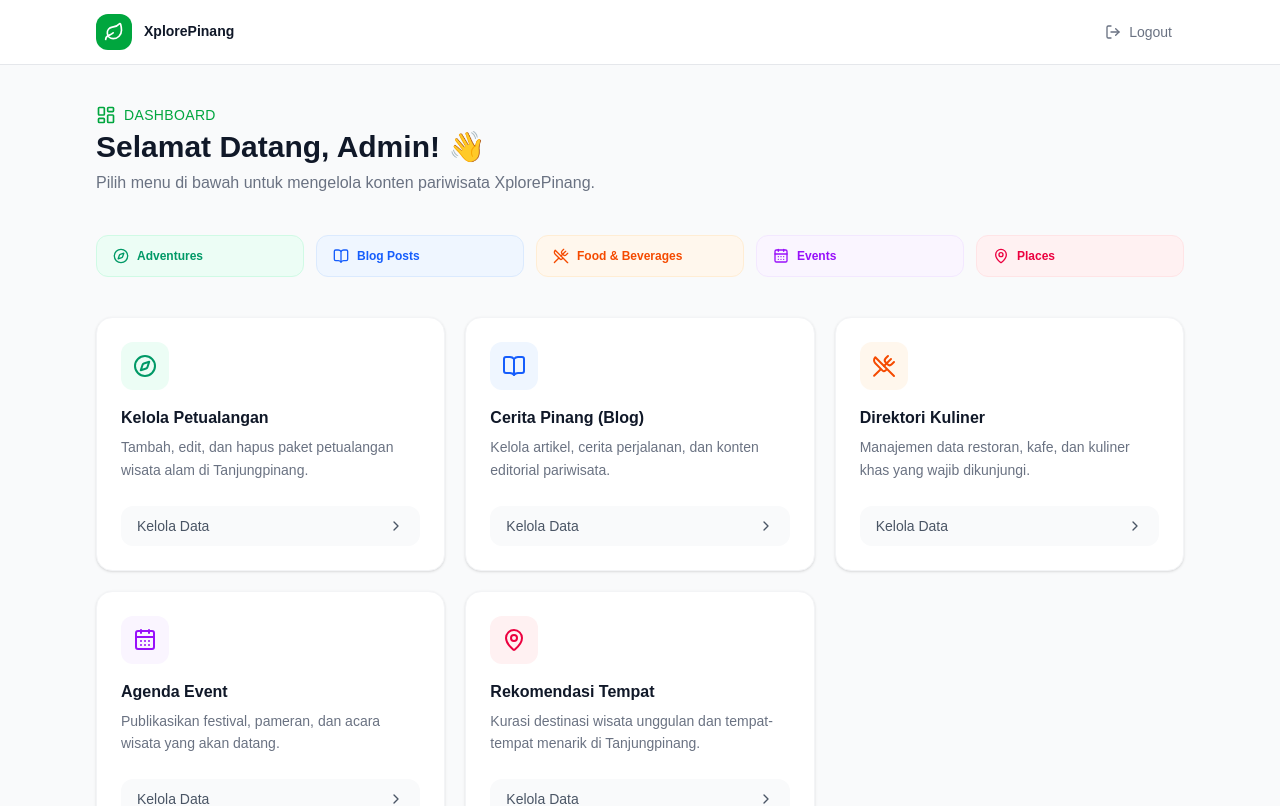
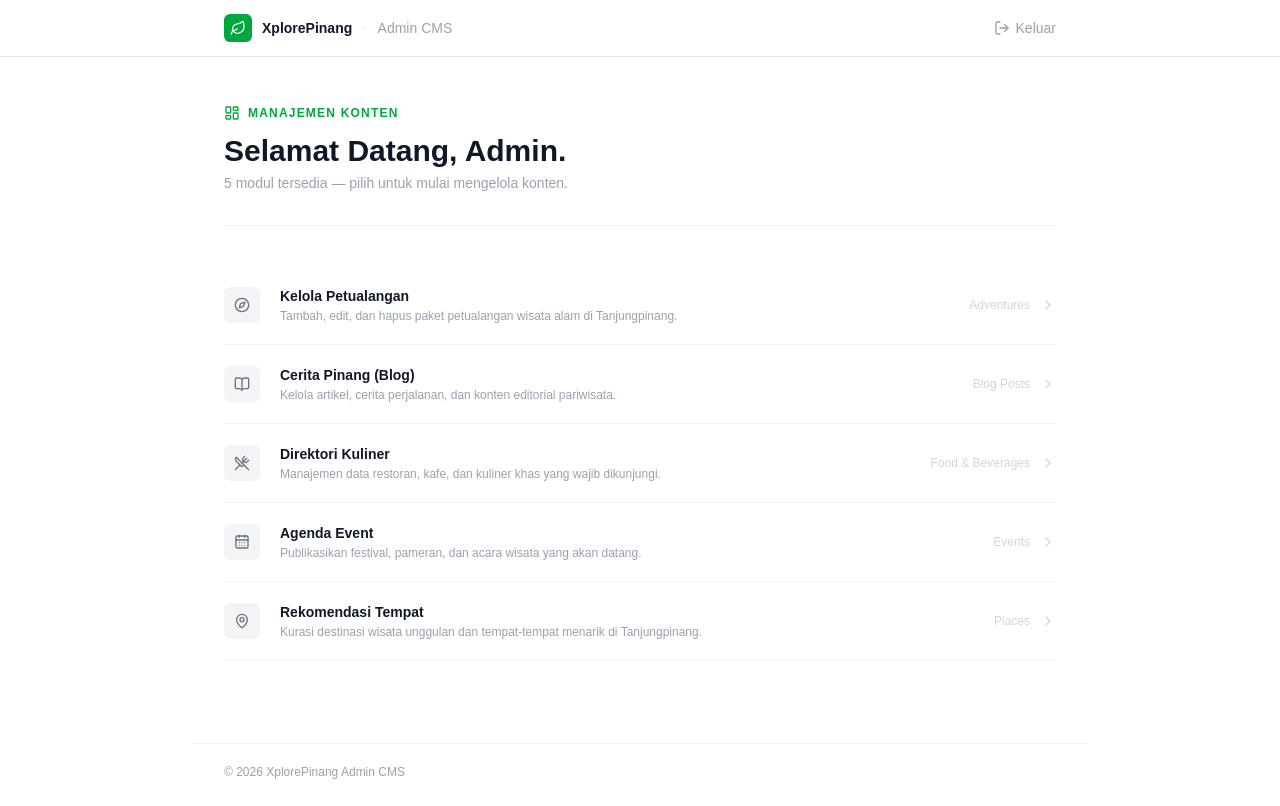
Before and after one commit to jebatbois/xplorepinang-admin, a Next.js app: page /dashboard in a window 1280 px wide. Shown: the top 806 px of the page. Built offline with nearby package versions, Linux system fonts and the light colour scheme; sample sign-in values are in the browser's storage.

Commit message:
Refaktor: memperbarui komponen UI untuk konsistensi dan meningkatkan tampilan di seluruh pages.

```diff
--- a/src/app/adventures/page.tsx
+++ b/src/app/adventures/page.tsx
@@ -310,7 +310,7 @@ export default function AdventuresPage() {
         )}
 
         {/* ── Tabel ────────────────────────────────────────────────────── */}
-        <div className="bg-white rounded-2xl border border-gray-100 shadow-sm overflow-hidden">
+        <div className="bg-white border border-gray-200 overflow-hidden">
           {isLoading ? (
             <div className="flex items-center justify-center gap-3 py-24 text-gray-400">
               <Loader2 className="w-5 h-5 animate-spin" />
@@ -431,7 +431,7 @@ export default function AdventuresPage() {
             if (e.target === e.currentTarget) closeModal();
           }}
         >
-          <div className="bg-white rounded-2xl shadow-2xl w-full max-w-lg flex flex-col max-h-[90vh] animate-in fade-in zoom-in-95 duration-150">
+          <div className="bg-white rounded-xl w-full max-w-lg flex flex-col max-h-[90vh] animate-in fade-in zoom-in-95 duration-150">
             {/* Modal Header */}
             <div className="flex items-center justify-between px-6 py-5 border-b border-gray-100 shrink-0">
               <div className="flex items-center gap-3">
@@ -587,7 +587,7 @@ export default function AdventuresPage() {
               </div>
 
               {/* Modal Footer */}
-              <div className="shrink-0 px-6 py-4 bg-gray-50 rounded-b-2xl flex items-center justify-end gap-3 border-t border-gray-100">
+              <div className="shrink-0 px-6 py-4 bg-gray-50 rounded-b-xl flex items-center justify-end gap-3 border-t border-gray-100">
                 <button
                   type="button"
                   onClick={closeModal}
--- a/src/app/dashboard/page.tsx
+++ b/src/app/dashboard/page.tsx
@@ -15,17 +15,14 @@ import {
   LayoutDashboard,
 } from "lucide-react";
 
-// Definisi setiap menu kartu CMS
-const menuCards = [
+const menuItems = [
   {
     title: "Kelola Petualangan",
     description:
       "Tambah, edit, dan hapus paket petualangan wisata alam di Tanjungpinang.",
     icon: Compass,
     href: "/adventures",
-    color: "bg-emerald-50 text-emerald-600",
-    border: "border-emerald-100",
-    badge: "Adventures",
+    tag: "Adventures",
   },
   {
     title: "Cerita Pinang (Blog)",
@@ -33,9 +30,7 @@ const menuCards = [
       "Kelola artikel, cerita perjalanan, dan konten editorial pariwisata.",
     icon: BookOpen,
     href: "/blogs",
-    color: "bg-blue-50 text-blue-600",
-    border: "border-blue-100",
-    badge: "Blog Posts",
+    tag: "Blog Posts",
   },
   {
     title: "Direktori Kuliner",
@@ -43,9 +38,7 @@ const menuCards = [
       "Manajemen data restoran, kafe, dan kuliner khas yang wajib dikunjungi.",
     icon: UtensilsCrossed,
     href: "/food-beverages",
-    color: "bg-orange-50 text-orange-600",
-    border: "border-orange-100",
-    badge: "Food & Beverages",
+    tag: "Food & Beverages",
   },
   {
     title: "Agenda Event",
@@ -53,9 +46,7 @@ const menuCards = [
       "Publikasikan festival, pameran, dan acara wisata yang akan datang.",
     icon: CalendarDays,
     href: "/events",
-    color: "bg-purple-50 text-purple-600",
-    border: "border-purple-100",
-    badge: "Events",
+    tag: "Events",
   },
   {
     title: "Rekomendasi Tempat",
@@ -63,25 +54,20 @@ const menuCards = [
       "Kurasi destinasi wisata unggulan dan tempat-tempat menarik di Tanjungpinang.",
     icon: MapPin,
     href: "/places",
-    color: "bg-rose-50 text-rose-600",
-    border: "border-rose-100",
-    badge: "Places",
+    tag: "Places",
   },
 ];
 
 export default function DashboardPage() {
   const router = useRouter();
-  // Gunakan state untuk menghindari hydration mismatch (localStorage hanya ada di client)
   const [isReady, setIsReady] = useState(false);
 
   useEffect(() => {
-    // Pengecekan autentikasi di sisi client
     const isAuthenticated = localStorage.getItem("isAuthenticated");
     if (!isAuthenticated) {
       router.replace("/login");
       return;
     }
-    // Jadikan callback terpisah agar tidak dianggap setState synchronous langsung
     const timer = setTimeout(() => setIsReady(true), 0);
     return () => clearTimeout(timer);
   }, [router]);
@@ -91,12 +77,11 @@ export default function DashboardPage() {
     router.push("/login");
   };
 
-  // Tampilkan loading sementara pengecekan auth berjalan
   if (!isReady) {
     return (
-      <div className="min-h-screen flex items-center justify-center bg-gray-50">
+      <div className="min-h-screen flex items-center justify-center bg-white">
         <div className="flex items-center gap-3 text-gray-400">
-          <svg className="animate-spin w-5 h-5" fill="none" viewBox="0 0 24 24">
+          <svg className="animate-spin w-4 h-4" fill="none" viewBox="0 0 24 24">
             <circle
               className="opacity-25"
               cx="12"
@@ -111,121 +96,97 @@ export default function DashboardPage() {
               d="M4 12a8 8 0 018-8v8H4z"
             />
           </svg>
-          <span className="text-sm">Memuat dashboard...</span>
+          <span className="text-sm">Memuat...</span>
         </div>
       </div>
     );
   }
 
   return (
-    <div className="min-h-screen bg-gray-50">
+    <div className="min-h-screen bg-white flex flex-col">
       {/* ── Header ── */}
-      <header className="bg-white border-b border-gray-200 sticky top-0 z-10">
-        <div className="max-w-6xl mx-auto px-4 sm:px-6 lg:px-8 h-16 flex items-center justify-between">
-          {/* Logo & nama */}
-          <div className="flex items-center gap-3">
-            <div className="flex items-center justify-center w-9 h-9 rounded-xl bg-green-600">
-              <Leaf className="w-5 h-5 text-white" />
+      <header className="border-b border-gray-200 sticky top-0 z-10 bg-white">
+        <div className="max-w-4xl mx-auto px-6 lg:px-8 h-14 flex items-center justify-between">
+          <div className="flex items-center gap-2.5">
+            <div className="flex items-center justify-center w-7 h-7 rounded-md bg-green-600">
+              <Leaf className="w-4 h-4 text-white" />
             </div>
-            <div>
-              <p className="text-sm font-bold text-gray-900 leading-tight">
-                XplorePinang
-              </p>
-            </div>
+            <span className="text-sm font-bold text-gray-900">
+              XplorePinang
+            </span>
+            <span className="text-gray-200 select-none">·</span>
+            <span className="text-sm text-gray-400">Admin CMS</span>
           </div>
 
-          {/* Tombol Logout */}
           <button
             onClick={handleLogout}
-            className="flex items-center gap-2 text-sm text-gray-500 hover:text-red-600 hover:bg-red-50 px-3 py-2 rounded-lg transition-colors duration-150 cursor-pointer"
+            className="flex items-center gap-1.5 text-sm text-gray-400 hover:text-gray-900 transition-colors cursor-pointer"
           >
             <LogOut className="w-4 h-4" />
-            <span className="hidden sm:inline">Logout</span>
+            <span>Keluar</span>
           </button>
         </div>
       </header>
 
-      {/* ── Main Content ── */}
-      <main className="max-w-6xl mx-auto px-4 sm:px-6 lg:px-8 py-10">
-        {/* Greeting section */}
-        <div className="mb-10">
-          <div className="flex items-center gap-2 mb-1">
-            <LayoutDashboard className="w-5 h-5 text-green-600" />
-            <span className="text-sm font-medium text-green-600 uppercase tracking-wide">
-              Dashboard
+      {/* ── Main ── */}
+      <main className="max-w-4xl mx-auto px-6 lg:px-8 py-12 w-full flex-1">
+        {/* Page title */}
+        <div className="mb-10 pb-8 border-b border-gray-100">
+          <div className="flex items-center gap-2 mb-3">
+            <LayoutDashboard className="w-4 h-4 text-green-600" />
+            <span className="text-xs font-semibold text-green-600 uppercase tracking-widest">
+              Manajemen Konten
             </span>
           </div>
-          <h1 className="text-2xl sm:text-3xl font-bold text-gray-900">
-            Selamat Datang, Admin! 👋
+          <h1 className="text-3xl font-bold text-gray-900 mb-1">
+            Selamat Datang, Admin.
           </h1>
-          <p className="text-gray-500 mt-1.5 text-sm sm:text-base">
-            Pilih menu di bawah untuk mengelola konten pariwisata XplorePinang.
+          <p className="text-sm text-gray-400">
+            {menuItems.length} modul tersedia — pilih untuk mulai mengelola
+            konten.
           </p>
         </div>
 
-        {/* Stats bar singkat */}
-        <div className="grid grid-cols-2 sm:grid-cols-5 gap-3 mb-10">
-          {menuCards.map((card) => {
-            const Icon = card.icon;
+        {/* ── Menu — flat list dengan border-b ── */}
+        <nav aria-label="Menu utama CMS">
+          {menuItems.map((item) => {
+            const Icon = item.icon;
             return (
-              <div
-                key={card.badge}
-                className={`flex items-center gap-2 rounded-xl border px-4 py-3 ${card.color} ${card.border}`}
+              <Link
+                key={item.href}
+                href={item.href}
+                className="group flex items-center gap-5 py-5 border-b border-gray-100 hover:border-gray-200 transition-colors"
               >
-                <Icon className="w-4 h-4 shrink-0" />
-                <span className="text-xs font-semibold truncate">
-                  {card.badge}
-                </span>
-              </div>
-            );
-          })}
-        </div>
+                {/* Icon */}
+                <div className="shrink-0 w-9 h-9 flex items-center justify-center rounded-md bg-gray-100 group-hover:bg-green-600 transition-colors">
+                  <Icon className="w-4 h-4 text-gray-500 group-hover:text-white transition-colors" />
+                </div>
 
-        {/* Grid kartu menu utama */}
-        <div className="grid grid-cols-1 sm:grid-cols-2 lg:grid-cols-3 gap-5">
-          {menuCards.map((card) => {
-            const Icon = card.icon;
-            return (
-              <div
-                key={card.title}
-                className="group bg-white rounded-2xl border border-gray-100 shadow-sm hover:shadow-md transition-shadow duration-200 flex flex-col"
-              >
-                {/* Card body */}
-                <div className="p-6 flex-1">
-                  <div
-                    className={`inline-flex items-center justify-center w-12 h-12 rounded-xl mb-4 ${card.color}`}
-                  >
-                    <Icon className="w-6 h-6" />
-                  </div>
-                  <h2 className="text-base font-semibold text-gray-900 mb-1.5">
-                    {card.title}
-                  </h2>
-                  <p className="text-sm text-gray-500 leading-relaxed">
-                    {card.description}
+                {/* Text */}
+                <div className="flex-1 min-w-0">
+                  <p className="text-sm font-semibold text-gray-900 group-hover:text-green-700 transition-colors">
+                    {item.title}
+                  </p>
+                  <p className="text-xs text-gray-400 mt-0.5 truncate">
+                    {item.description}
                   </p>
                 </div>
 
-                {/* Card footer — tombol aksi */}
-                <div className="px-6 pb-6">
-                  <Link
-                    href={card.href}
-                    className="flex items-center justify-between w-full bg-gray-50 group-hover:bg-green-600 group-hover:text-white text-gray-600 text-sm font-medium px-4 py-2.5 rounded-xl transition-colors duration-200"
-                  >
-                    <span>Kelola Data</span>
-                    <ChevronRight className="w-4 h-4 transition-transform group-hover:translate-x-0.5" />
-                  </Link>
+                {/* Tag + arrow */}
+                <div className="shrink-0 flex items-center gap-2.5 text-gray-300 group-hover:text-green-600 transition-colors">
+                  <span className="text-xs hidden sm:block">{item.tag}</span>
+                  <ChevronRight className="w-4 h-4 group-hover:translate-x-0.5 transition-transform" />
                 </div>
-              </div>
+              </Link>
             );
           })}
-        </div>
+        </nav>
       </main>
 
       {/* ── Footer ── */}
-      <footer className="max-w-6xl mx-auto px-4 sm:px-6 lg:px-8 py-8 mt-4 border-t border-gray-100">
-        <p className="text-xs text-center text-gray-400">
-          &copy; {new Date().getFullYear()} XplorePinang Admin CMS. Dibuat untuk
-          mengelola konten pariwisata Tanjungpinang.
+      <footer className="border-t border-gray-100 max-w-4xl mx-auto w-full px-6 lg:px-8 py-5">
+        <p className="text-xs text-gray-400">
+          &copy; {new Date().getFullYear()} XplorePinang Admin CMS
         </p>
       </footer>
     </div>
--- a/src/app/events/page.tsx
+++ b/src/app/events/page.tsx
@@ -305,7 +305,7 @@ export default function EventsPage() {
         )}
 
         {/* Tabel */}
-        <div className="bg-white rounded-2xl border border-gray-100 shadow-sm overflow-hidden">
+        <div className="bg-white border border-gray-200 overflow-hidden">
           {isLoading ? (
             <div className="flex items-center justify-center gap-3 py-24 text-gray-400">
               <Loader2 className="w-5 h-5 animate-spin" />
@@ -425,7 +425,7 @@ export default function EventsPage() {
             if (e.target === e.currentTarget) closeModal();
           }}
         >
-          <div className="bg-white rounded-2xl shadow-2xl w-full max-w-lg flex flex-col max-h-[90vh]">
+          <div className="bg-white rounded-xl w-full max-w-lg flex flex-col max-h-[90vh]">
             {/* Header */}
             <div className="flex items-center justify-between px-6 py-5 border-b border-gray-100 shrink-0">
               <div className="flex items-center gap-3">
@@ -565,7 +565,7 @@ export default function EventsPage() {
               </div>
 
               {/* Footer */}
-              <div className="shrink-0 px-6 py-4 bg-gray-50 rounded-b-2xl flex items-center justify-end gap-3 border-t border-gray-100">
+              <div className="shrink-0 px-6 py-4 bg-gray-50 rounded-b-xl flex items-center justify-end gap-3 border-t border-gray-100">
                 <button
                   type="button"
                   onClick={closeModal}
--- a/src/app/food-beverages/page.tsx
+++ b/src/app/food-beverages/page.tsx
@@ -307,7 +307,7 @@ export default function FoodBeveragesPage() {
         )}
 
         {/* Tabel */}
-        <div className="bg-white rounded-2xl border border-gray-100 shadow-sm overflow-hidden">
+        <div className="bg-white border border-gray-200 overflow-hidden">
           {isLoading ? (
             <div className="flex items-center justify-center gap-3 py-24 text-gray-400">
               <Loader2 className="w-5 h-5 animate-spin" />
@@ -432,7 +432,7 @@ export default function FoodBeveragesPage() {
             if (e.target === e.currentTarget) closeModal();
           }}
         >
-          <div className="bg-white rounded-2xl shadow-2xl w-full max-w-lg flex flex-col max-h-[90vh]">
+          <div className="bg-white rounded-xl w-full max-w-lg flex flex-col max-h-[90vh]">
             {/* Header */}
             <div className="flex items-center justify-between px-6 py-5 border-b border-gray-100 shrink-0">
               <div className="flex items-center gap-3">
@@ -617,7 +617,7 @@ export default function FoodBeveragesPage() {
               </div>
 
               {/* Footer */}
-              <div className="shrink-0 px-6 py-4 bg-gray-50 rounded-b-2xl flex items-center justify-end gap-3 border-t border-gray-100">
+              <div className="shrink-0 px-6 py-4 bg-gray-50 rounded-b-xl flex items-center justify-end gap-3 border-t border-gray-100">
                 <button
                   type="button"
                   onClick={closeModal}
--- a/src/app/login/page.tsx
+++ b/src/app/login/page.tsx
@@ -2,7 +2,7 @@
 
 import { useState, FormEvent } from "react";
 import { useRouter } from "next/navigation";
-import { Eye, EyeOff, Leaf, AlertCircle, LogIn } from "lucide-react";
+import { Eye, EyeOff, Leaf, AlertCircle, LogIn, Loader2 } from "lucide-react";
 
 // Kredensial hardcode untuk autentikasi sederhana
 const VALID_USERNAME = "admin";
@@ -34,41 +34,44 @@ export default function LoginPage() {
   };
 
   return (
-    <div className="min-h-screen flex items-center justify-center bg-linear-to-br from-green-50 via-white to-emerald-50 px-4">
-      {/* Card login */}
-      <div className="w-full max-w-md">
-        {/* Header branding */}
-        <div className="text-center mb-8">
-          <div className="inline-flex items-center justify-center w-16 h-16 rounded-2xl bg-green-600 shadow-lg mb-4">
-            <Leaf className="w-8 h-8 text-white" />
+    <div className="min-h-screen bg-white flex flex-col">
+      {/* Top bar — branding */}
+      <div className="border-b border-gray-100 px-8 py-4 flex items-center gap-3">
+        <div className="flex items-center justify-center w-8 h-8 rounded-md bg-green-600">
+          <Leaf className="w-4 h-4 text-white" />
         </div>
-          <h1 className="text-2xl font-bold text-gray-900">XplorePinang</h1>
-          <p className="text-sm text-gray-500 mt-1">Admin Dashboard CMS</p>
+        <span className="text-sm font-bold text-gray-900">XplorePinang</span>
+        <span className="text-gray-300">·</span>
+        <span className="text-sm text-gray-400">Admin CMS</span>
       </div>
 
-        {/* Form card */}
-        <div className="bg-white rounded-2xl shadow-xl border border-gray-100 p-8">
-          <h2 className="text-xl font-semibold text-gray-800 mb-1">
-            Selamat Datang 👋
-          </h2>
-          <p className="text-sm text-gray-400 mb-6">
-            Masuk untuk mengelola konten pariwisata Bintan.
+      {/* Form area */}
+      <div className="flex-1 flex items-center justify-center px-4">
+        <div className="w-full max-w-sm">
+          {/* Heading */}
+          <div className="mb-8">
+            <h1 className="text-2xl font-bold text-gray-900 mb-1">
+              Masuk ke Dashboard
+            </h1>
+            <p className="text-sm text-gray-400">
+              Gunakan kredensial admin untuk melanjutkan.
             </p>
+          </div>
 
           {/* Error alert */}
           {error && (
-            <div className="flex items-center gap-2 bg-red-50 border border-red-200 text-red-700 text-sm rounded-lg px-4 py-3 mb-5">
+            <div className="flex items-center gap-2 border border-red-200 bg-red-50 text-red-700 text-sm px-4 py-3 mb-6">
               <AlertCircle className="w-4 h-4 shrink-0" />
               <span>{error}</span>
             </div>
           )}
 
-          <form onSubmit={handleSubmit} className="space-y-5">
+          <form onSubmit={handleSubmit} className="space-y-6">
             {/* Field Username */}
             <div>
               <label
                 htmlFor="username"
-                className="block text-sm font-medium text-gray-700 mb-1.5"
+                className="block text-xs font-semibold text-gray-400 uppercase tracking-widest mb-2"
               >
                 Username
               </label>
@@ -77,9 +80,9 @@ export default function LoginPage() {
                 type="text"
                 value={username}
                 onChange={(e) => setUsername(e.target.value)}
-                placeholder="Masukkan username"
+                placeholder="admin"
                 required
-                className="w-full px-4 py-2.5 rounded-lg border border-gray-200 bg-gray-50 text-gray-900 text-sm placeholder-gray-400 focus:outline-none focus:ring-2 focus:ring-green-500 focus:border-transparent transition"
+                className="w-full px-0 py-2 border-b border-gray-200 bg-transparent text-gray-900 text-sm placeholder-gray-300 focus:outline-none focus:border-green-600 transition-colors"
               />
             </div>
 
@@ -87,24 +90,24 @@ export default function LoginPage() {
             <div>
               <label
                 htmlFor="password"
-                className="block text-sm font-medium text-gray-700 mb-1.5"
+                className="block text-xs font-semibold text-gray-400 uppercase tracking-widest mb-2"
               >
                 Password
               </label>
-              <div className="relative">
+              <div className="relative border-b border-gray-200 focus-within:border-green-600 transition-colors">
                 <input
                   id="password"
                   type={showPassword ? "text" : "password"}
                   value={password}
                   onChange={(e) => setPassword(e.target.value)}
-                  placeholder="Masukkan password"
+                  placeholder="••••••••"
                   required
-                  className="w-full px-4 py-2.5 pr-11 rounded-lg border border-gray-200 bg-gray-50 text-gray-900 text-sm placeholder-gray-400 focus:outline-none focus:ring-2 focus:ring-green-500 focus:border-transparent transition"
+                  className="w-full px-0 py-2 pr-8 bg-transparent text-gray-900 text-sm placeholder-gray-300 focus:outline-none"
                 />
                 <button
                   type="button"
                   onClick={() => setShowPassword(!showPassword)}
-                  className="absolute right-3 top-1/2 -translate-y-1/2 text-gray-400 hover:text-gray-600 transition"
+                  className="absolute right-0 top-1/2 -translate-y-1/2 text-gray-400 hover:text-gray-600 transition-colors"
                   aria-label="Toggle password visibility"
                 >
                   {showPassword ? (
@@ -117,32 +120,15 @@ export default function LoginPage() {
             </div>
 
             {/* Tombol Submit */}
+            <div className="pt-2">
               <button
                 type="submit"
                 disabled={isLoading}
-              className="w-full flex items-center justify-center gap-2 bg-green-600 hover:bg-green-700 disabled:bg-green-400 text-white font-semibold py-2.5 rounded-lg transition-colors duration-200 text-sm cursor-pointer"
+                className="w-full flex items-center justify-center gap-2 bg-green-600 hover:bg-green-700 disabled:bg-green-400 text-white font-semibold py-3 text-sm transition-colors cursor-pointer"
               >
                 {isLoading ? (
                   <>
-                  <svg
-                    className="animate-spin w-4 h-4"
-                    fill="none"
-                    viewBox="0 0 24 24"
-                  >
-                    <circle
-                      className="opacity-25"
-                      cx="12"
-                      cy="12"
-                      r="10"
-                      stroke="currentColor"
-                      strokeWidth="4"
-                    />
-                    <path
-                      className="opacity-75"
-                      fill="currentColor"
-                      d="M4 12a8 8 0 018-8v8H4z"
-                    />
-                  </svg>
+                    <Loader2 className="w-4 h-4 animate-spin" />
                     Memverifikasi...
                   </>
                 ) : (
@@ -152,10 +138,14 @@ export default function LoginPage() {
                   </>
                 )}
               </button>
+            </div>
           </form>
         </div>
+      </div>
 
-        <p className="text-center text-xs text-gray-400 mt-6">
+      {/* Bottom bar */}
+      <div className="border-t border-gray-100 px-8 py-4">
+        <p className="text-xs text-gray-400 text-center">
           &copy; {new Date().getFullYear()} XplorePinang. All rights reserved.
         </p>
       </div>
--- a/src/app/places/page.tsx
+++ b/src/app/places/page.tsx
@@ -285,7 +285,7 @@ export default function PlacesPage() {
         )}
 
         {/* Tabel */}
-        <div className="bg-white rounded-2xl border border-gray-100 shadow-sm overflow-hidden">
+        <div className="bg-white border border-gray-200 overflow-hidden">
           {isLoading ? (
             <div className="flex items-center justify-center gap-3 py-24 text-gray-400">
               <Loader2 className="w-5 h-5 animate-spin" />
@@ -396,7 +396,7 @@ export default function PlacesPage() {
             if (e.target === e.currentTarget) closeModal();
           }}
         >
-          <div className="bg-white rounded-2xl shadow-2xl w-full max-w-lg flex flex-col max-h-[90vh]">
+          <div className="bg-white rounded-xl w-full max-w-lg flex flex-col max-h-[90vh]">
             {/* Header */}
             <div className="flex items-center justify-between px-6 py-5 border-b border-gray-100 shrink-0">
               <div className="flex items-center gap-3">
@@ -524,7 +524,7 @@ export default function PlacesPage() {
               </div>
 
               {/* Footer */}
-              <div className="shrink-0 px-6 py-4 bg-gray-50 rounded-b-2xl flex items-center justify-end gap-3 border-t border-gray-100">
+              <div className="shrink-0 px-6 py-4 bg-gray-50 rounded-b-xl flex items-center justify-end gap-3 border-t border-gray-100">
                 <button
                   type="button"
                   onClick={closeModal}
```
Also changed, not shown: src/app/blogs/page.tsx (+7 -9 lines), 1 other file (tests, documents, lock files or other folders). Lines whose indentation alone changed are shown as unchanged.
